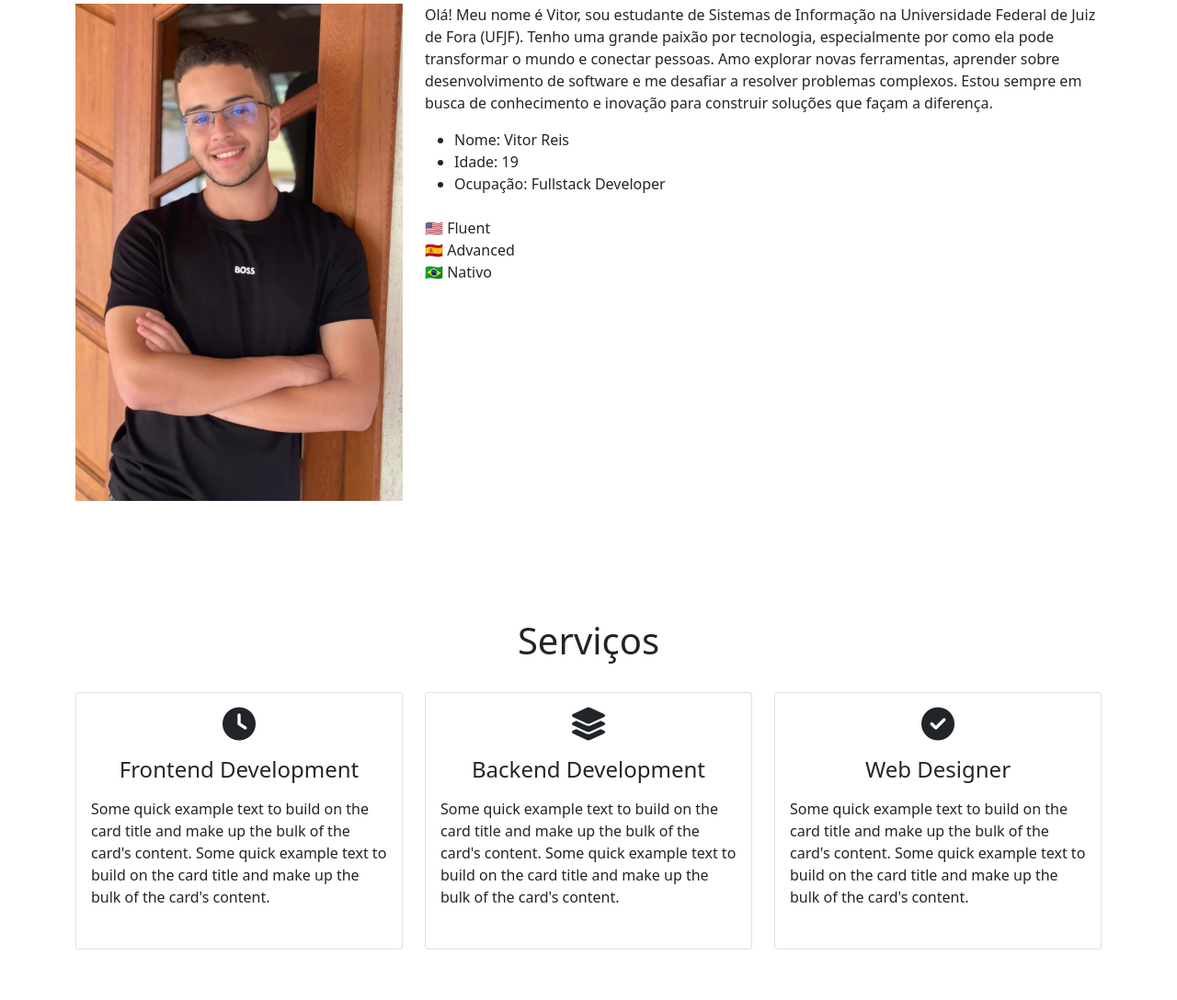
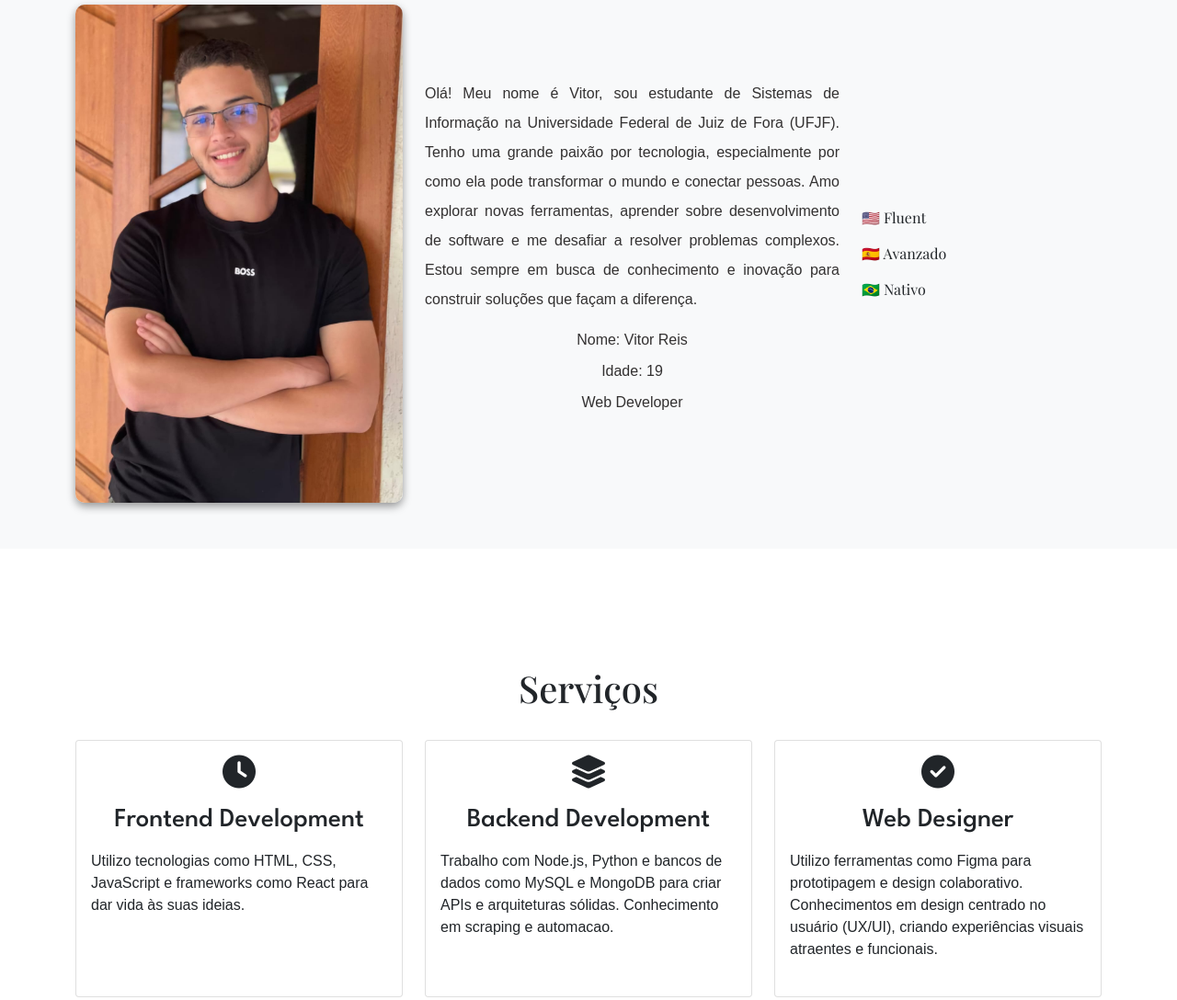
Before and after one commit to vitorszreis/Portifolio, a plain HTML site: page index.html in a window 1280 px wide. Shown: the part 1044-2132 px from the top of the page at 92% size. Drawn offline with nearby package versions, Linux system fonts and the light colour scheme; a web font is replaced by a local one.

Commit message:
Adicionando texto aba de servicos

```diff
--- a/index.html
+++ b/index.html
@@ -51,7 +51,7 @@
 
 
     <section class="bgimage" id="home">
-        <!-- container que ocupa 100% de largura é o container fluid -->
+
         <div class="container-fluid">
             <div class="row">
                 <div class="col-lg-12 col-md-12 col-sm-12 col-xs-12 hero-text">
@@ -63,27 +63,30 @@
     </section>
     <section id="about">
         <div class="container mt-4 pt-4">
-            <h1 class="text-center">Sobre mim</h1>
-            <div class="row mt-4">
+            <h1>Sobre mim</h1>
+            <div class="row mt-4 align-items-center">
+                <!-- Imagem -->
                 <div class="col-lg-4">
                     <img src="images/WhatsApp Image 2025-01-08 at 20.20.39.png" class="imageAboutPage" alt="">
                 </div>
-                <div class="col-lg-8">
+                <!-- Texto do Sobre Mim -->
+                <div class="col-lg-5">
                     <p>Olá! Meu nome é Vitor, sou estudante de Sistemas de Informação na Universidade Federal de Juiz de Fora (UFJF). Tenho uma grande paixão por tecnologia, especialmente por como ela pode transformar o mundo e conectar pessoas. Amo explorar novas ferramentas, aprender sobre desenvolvimento de software e me desafiar a resolver problemas complexos. Estou sempre em busca de conhecimento e inovação para construir soluções que façam a diferença.</p>
-                    <ul>
+                    <ul class="info-list">
                         <li>Nome: Vitor Reis</li>
                         <li>Idade: 19</li>
-                        <li>Ocupação: Fullstack Developer</li>
+                        <li>Web Developer</li>
                     </ul>
-                    <!-- Categorias de idiomas -->
-                    <div class="languages mt-4">
+                </div>
+
+                <div class="col-lg-3 languages">
                     <div class="language-item">
 
-                            <span>🇺🇸 Fluent</span>
+                        <span>🇺🇲 Fluent</span>
                     </div>
                     <div class="language-item">
 
-                            <span>🇪🇸 Advanced</span>
+                        <span>🇪🇸 Avanzado</span>
                     </div>
                     <div class="language-item">
 
@@ -92,8 +95,8 @@
                 </div>
             </div>
         </div>
-        </div>
 </section>
+
 
 
                 </div>
@@ -112,8 +115,7 @@
                         <i class="fas servicesIcon fa-clock"></i>
                         <h4 class="card-title mt-3">Frontend Development</h4>
                         <p class="card-text mt-3">
-                            Some quick example text to build on the card title and make up the bulk of the card's content.
-                            Some quick example text to build on the card title and make up the bulk of the card's content.
+                               Utilizo tecnologias como HTML, CSS, JavaScript e frameworks como React para dar vida às suas ideias.
                           </p>
                     </div>
                 </div>
@@ -125,8 +127,8 @@
                         <i class="fas servicesIcon fa-layer-group"></i>
                         <h4 class="card-title mt-3">Backend Development</h4>
                         <p class="card-text mt-3">
-                            Some quick example text to build on the card title and make up the bulk of the card's content.
-                            Some quick example text to build on the card title and make up the bulk of the card's content.
+                               Trabalho com Node.js, Python e bancos de dados como MySQL e MongoDB para criar APIs e arquiteturas sólidas.
+                            Conhecimento em scraping e automacao.
                           </p>
                     </div>
                 </div>
@@ -140,8 +142,7 @@
                         <i class="fas servicesIcon fa-check-circle"></i>
                         <h4 class="card-title mt-3">Web Designer</h4>
                         <p class="card-text mt-3">
-                            Some quick example text to build on the card title and make up the bulk of the card's content.
-                            Some quick example text to build on the card title and make up the bulk of the card's content.
+                               Utilizo ferramentas como Figma para prototipagem e design colaborativo. Conhecimentos em design centrado no usuário (UX/UI), criando experiências visuais atraentes e funcionais.
                           </p>
                     </div>
                 </div>
--- a/style.css
+++ b/style.css
@@ -73,15 +73,83 @@
     color: white;
 }
 
-.imageAboutPage {
-    width: 100%;
+#about {
+    font-family: 'Playfair Display', serif;
+    background-color: #f8f9fa;
+    padding: 50px 0;
 }
 
+#about h1 {
+    font-size: 36px;
+    font-weight: bold;
+    color: #333;
+    margin-bottom: 30px;
+    text-align: center;
+}
+
+#about .imageAboutPage {
+    width: 100%;
+    border-radius: 10px;
+    box-shadow: 0 4px 10px rgba(0, 0, 0, 0.4);
+}
+
+#about p {
+    font-family: sans-serif;
+    font-size: 16px;
+    line-height: 2;
+    color: #333131;
+    text-align: justify;
+}
+
+#about .info-list {
+    list-style-type: none;
+    padding-left: 0;
+}
+
+#about .info-list li {
+    font-family: sans-serif;
+    font-size: 16px;
+    color: #333131;
+    margin-bottom: 10px;
+    text-align: center;
+}
+
+
+.languages {
+    display: flex;
+    flex-direction: column;
+    gap: 15px;
+}
+
+.language-card {
+    display: flex;
+    align-items: center;
+    justify-content: center;
+    font-family:  sans-serif;
+    font-size: 16px;
+    color: #333;
+    box-shadow: 0 4px 10px rgba(0, 0, 0, 0.1);
+    padding: 10px 15px;
+}
+
+#services .container h1{
+
+    font-family: 'Playfair Display';
+
+}
 .servicesText.card {
     height: 280px;
     cursor: pointer;
   }
 
+.servicesText.card h4{
+    font-family: 'League Spartan';
+    font-size: 1.8em;
+}
+
+.servicesText.card p{
+    font-family: sans-serif;
+}
 
 .servicesIcon {
     font-size: 36px;
```
Lines whose indentation alone changed are shown as unchanged.
